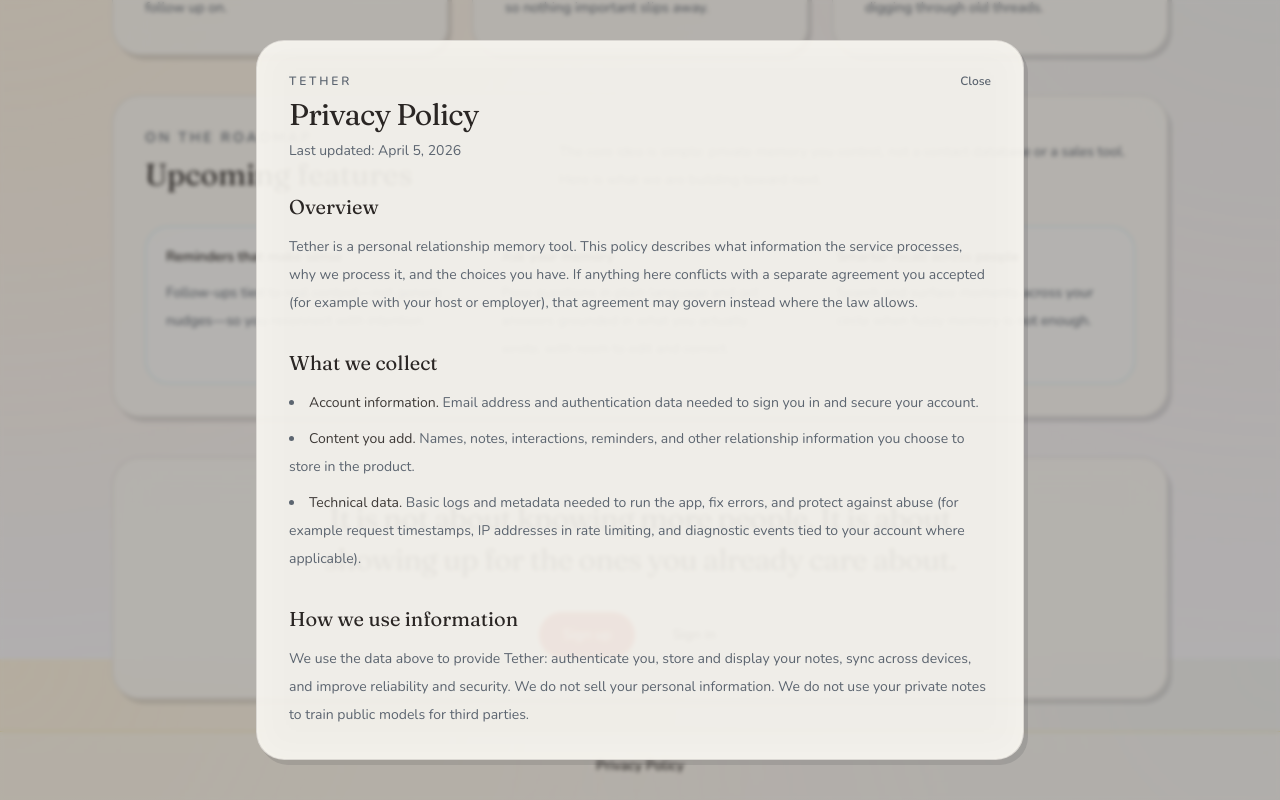
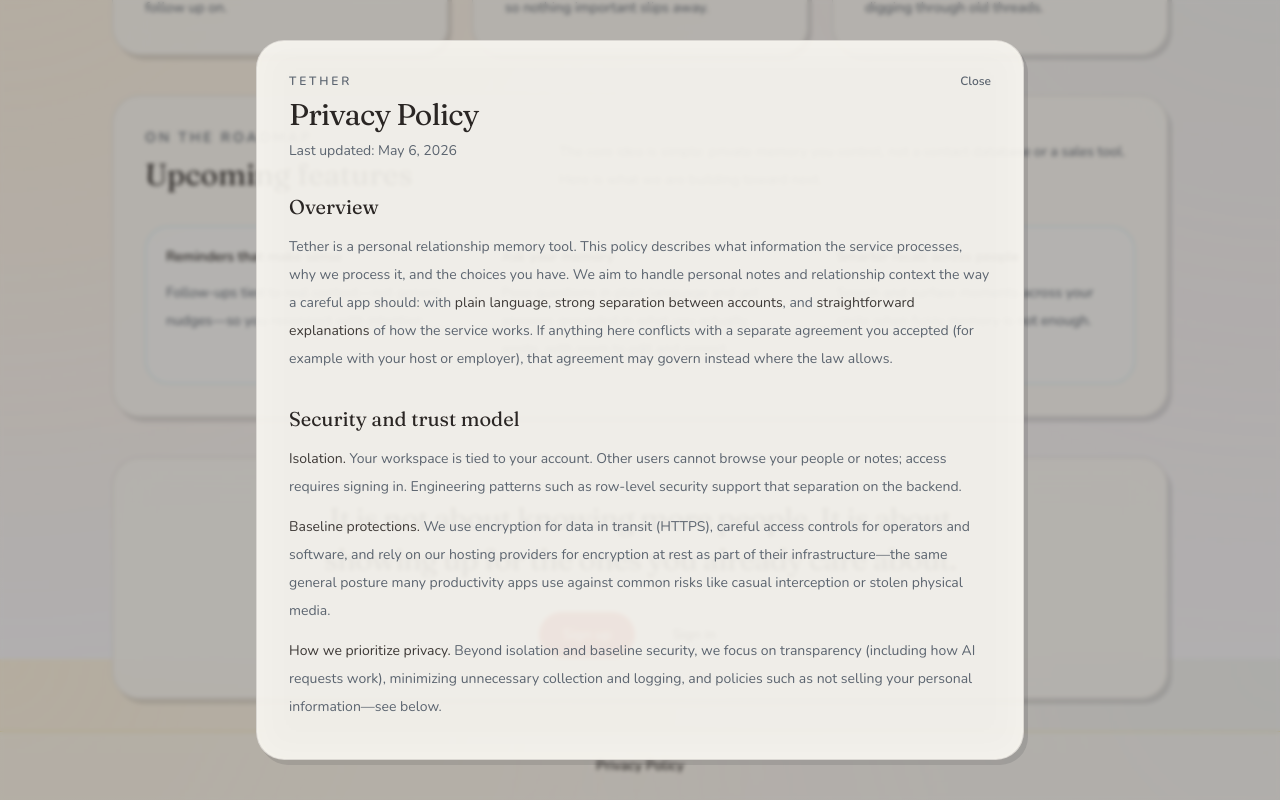
Before and after one commit to bellaslee/tether, a Next.js app: page / in a window 1280 px wide. Both pictures are taken after a click on the button "Privacy Policy". Shown: the part 941-1741 px from the top of the page. Built offline with nearby package versions, Linux system fonts and the light colour scheme; no server answers.

Commit message:
docs: update privacy policy

```diff
--- a/src/components/app/privacy-policy-lightbox.tsx
+++ b/src/components/app/privacy-policy-lightbox.tsx
@@ -53,7 +53,7 @@ export function PrivacyPolicyLightbox({ open, onClose }: PrivacyPolicyLightboxPr
             <h2 id={titleId} className="mt-2 font-display text-2xl tracking-tight sm:text-3xl">
               Privacy Policy
             </h2>
-            <p className="mt-2 text-sm text-muted">Last updated: April 5, 2026</p>
+            <p className="mt-2 text-sm text-muted">Last updated: May 6, 2026</p>
           </div>
           <Button
             type="button"
@@ -71,9 +71,36 @@ export function PrivacyPolicyLightbox({ open, onClose }: PrivacyPolicyLightboxPr
             <h3 className="font-display text-xl text-foreground">Overview</h3>
             <p className="text-sm leading-7 text-muted">
               Tether is a personal relationship memory tool. This policy describes what information
-              the service processes, why we process it, and the choices you have. If anything here
-              conflicts with a separate agreement you accepted (for example with your host or
-              employer), that agreement may govern instead where the law allows.
+              the service processes, why we process it, and the choices you have. We aim to handle
+              personal notes and relationship context the way a careful app should: with{' '}
+              <span className="text-foreground/90">plain language</span>,{' '}
+              <span className="text-foreground/90">strong separation between accounts</span>, and{' '}
+              <span className="text-foreground/90">straightforward explanations</span> of how the
+              service works. If anything here conflicts with a separate agreement you accepted (for
+              example with your host or employer), that agreement may govern instead where the law
+              allows.
+            </p>
+          </section>
+
+          <section className="space-y-3">
+            <h3 className="font-display text-xl text-foreground">Security and trust model</h3>
+            <p className="text-sm leading-7 text-muted">
+              <span className="text-foreground/90">Isolation.</span> Your workspace is tied to your
+              account. Other users cannot browse your people or notes; access requires signing in.
+              Engineering patterns such as row-level security support that separation on the backend.
+            </p>
+            <p className="text-sm leading-7 text-muted">
+              <span className="text-foreground/90">Baseline protections.</span> We use encryption
+              for data in transit (HTTPS), careful access controls for operators and software, and
+              rely on our hosting providers for encryption at rest as part of their
+              infrastructure—the same general posture many productivity apps use against common
+              risks like casual interception or stolen physical media.
+            </p>
+            <p className="text-sm leading-7 text-muted">
+              <span className="text-foreground/90">How we prioritize privacy.</span> Beyond
+              isolation and baseline security, we focus on transparency (including how AI requests
+              work), minimizing unnecessary collection and logging, and policies such as not selling
+              your personal information—see below.
             </p>
           </section>
 
```
